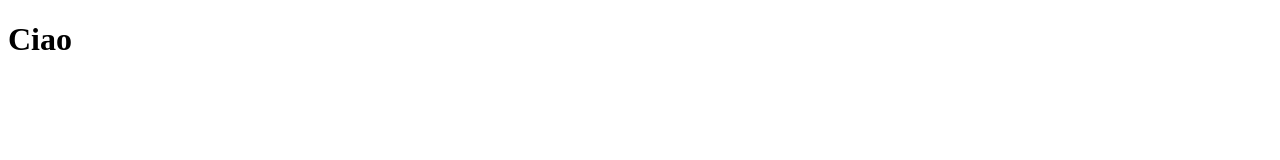
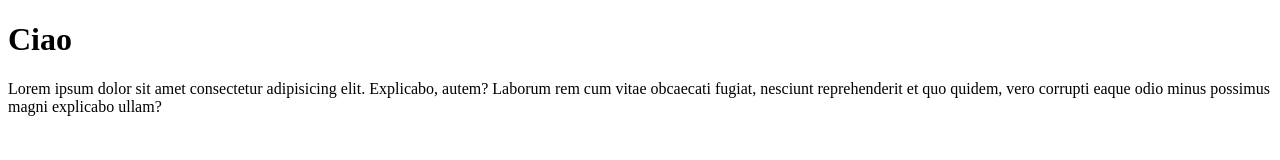
Before and after one commit to Francesco-Iannuzzi/91_test_html, a plain HTML site: page index.html in a window 1280 px wide. Drawn offline with Linux system fonts and the light colour scheme.

Commit message:
add paragraph

```diff
--- a/index.html
+++ b/index.html
@@ -8,5 +8,6 @@
 </head>
 <body>
     <h1>Ciao</h1>
+    <p>Lorem ipsum dolor sit amet consectetur adipisicing elit. Explicabo, autem? Laborum rem cum vitae obcaecati fugiat, nesciunt reprehenderit et quo quidem, vero corrupti eaque odio minus possimus magni explicabo ullam?</p>
 </body>
 </html>
```
